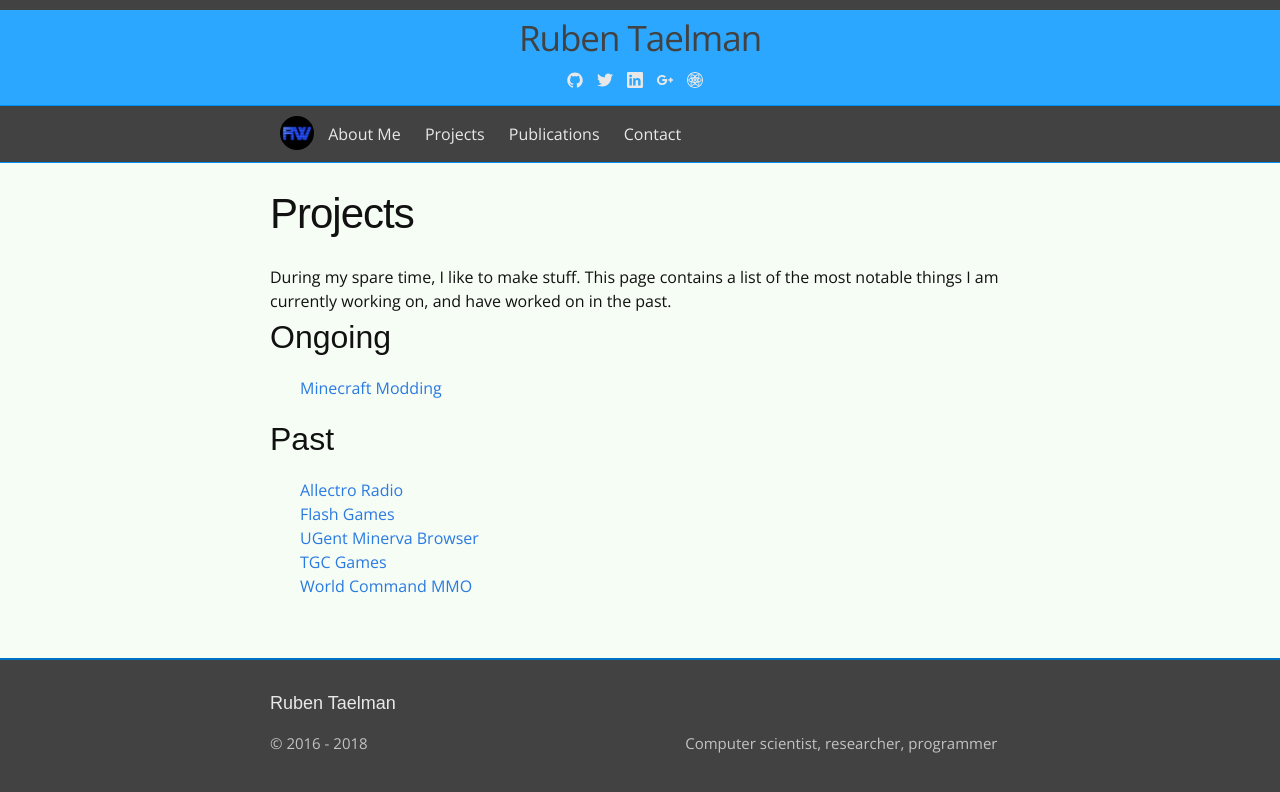
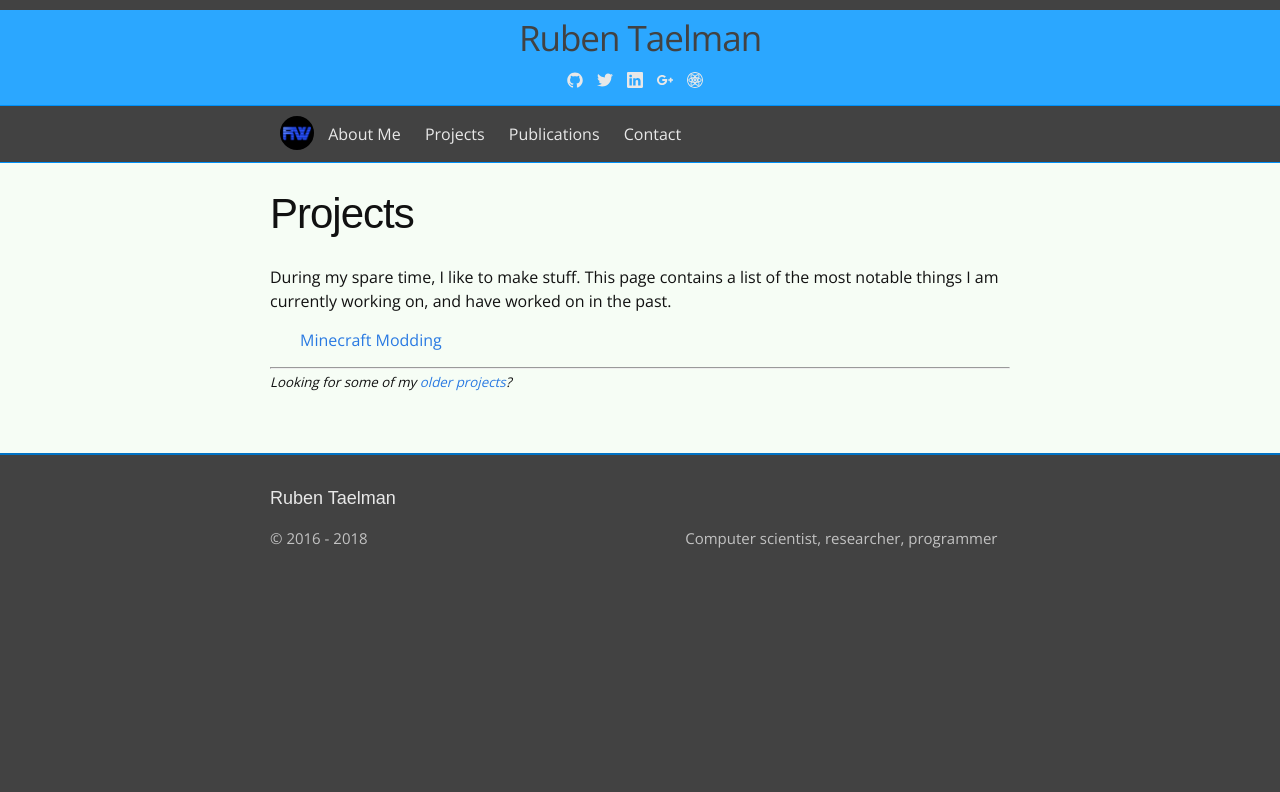
Before and after one commit to rubensworks/rubensworks.net, a Jekyll site: the page built from projects.html, in a window 1280 px wide. Shown: the top 792 px of the page. Built offline with Jekyll 4.4.1, drawn with Linux system fonts in a browser that asks for light colours; some web fonts are replaced.

Commit message:
Split off old projects to separate page

```diff
--- a/projects.html
+++ b/projects.html
@@ -4,10 +4,11 @@ title: Projects
 permalink: /projects/
 ---
 
+<p>
 During my spare time, I like to make stuff.
 This page contains a list of the most notable things I am currently working on, and have worked on in the past.
+</p>
 
-<h2>Ongoing</h2>
 <ul class="projects">
 {% for project in site.projects %}
   {% unless project.end %}
@@ -16,12 +17,5 @@ This page contains a list of the most notable things I am currently working on,
 {% endfor %}
 </ul>
 
-<h2>Past</h2>
-<ul class="projects">
-{% assign projects = site.projects %}
-{% for project in projects | sort:"start" %}
-  {% if project.end %}
-    <li><a href="{{ project.url | prepend: site.baseurl }}">{{ project.title }}</a></li>
-  {% endif %}
-{% endfor %}
-</ul>
+<hr/>
+<small><em>Looking for some of my <a href="/old-projects/">older projects</a>?</em></small>
```
Also changed, not shown: old-projects.html (added, +20 -0 lines).
